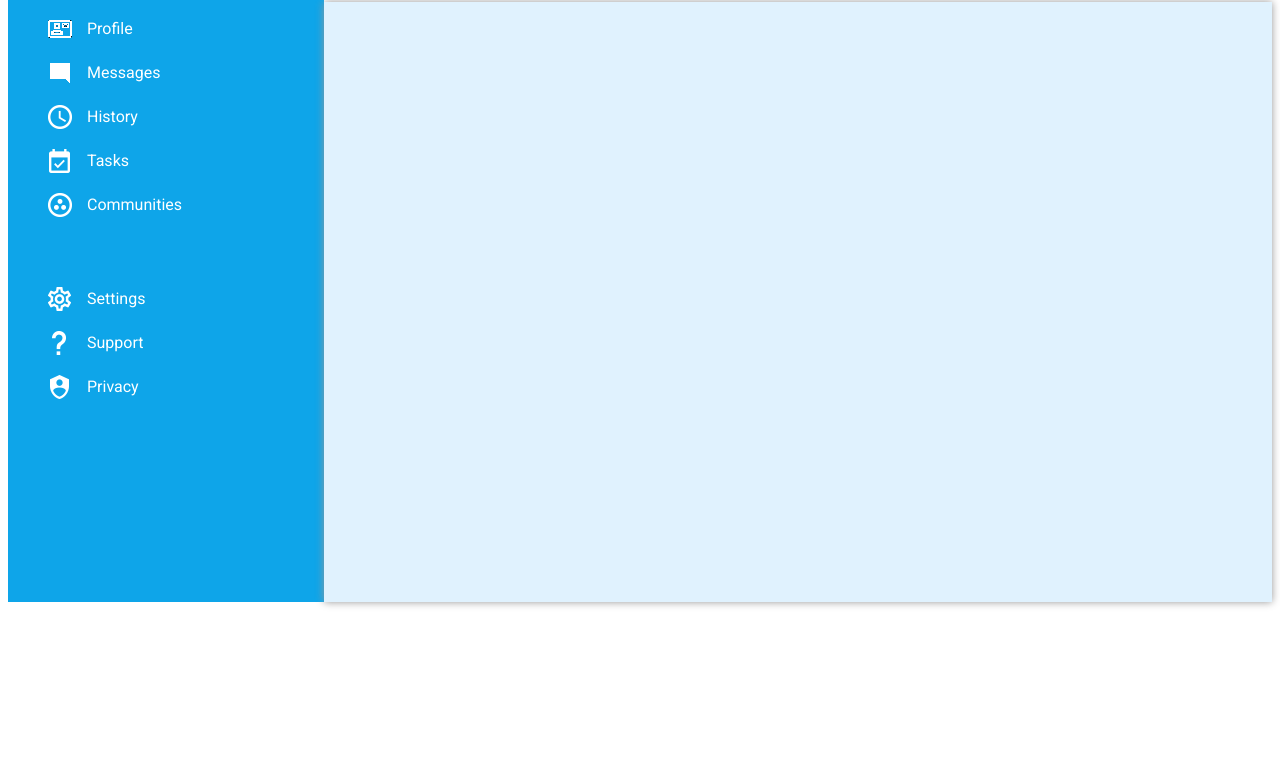
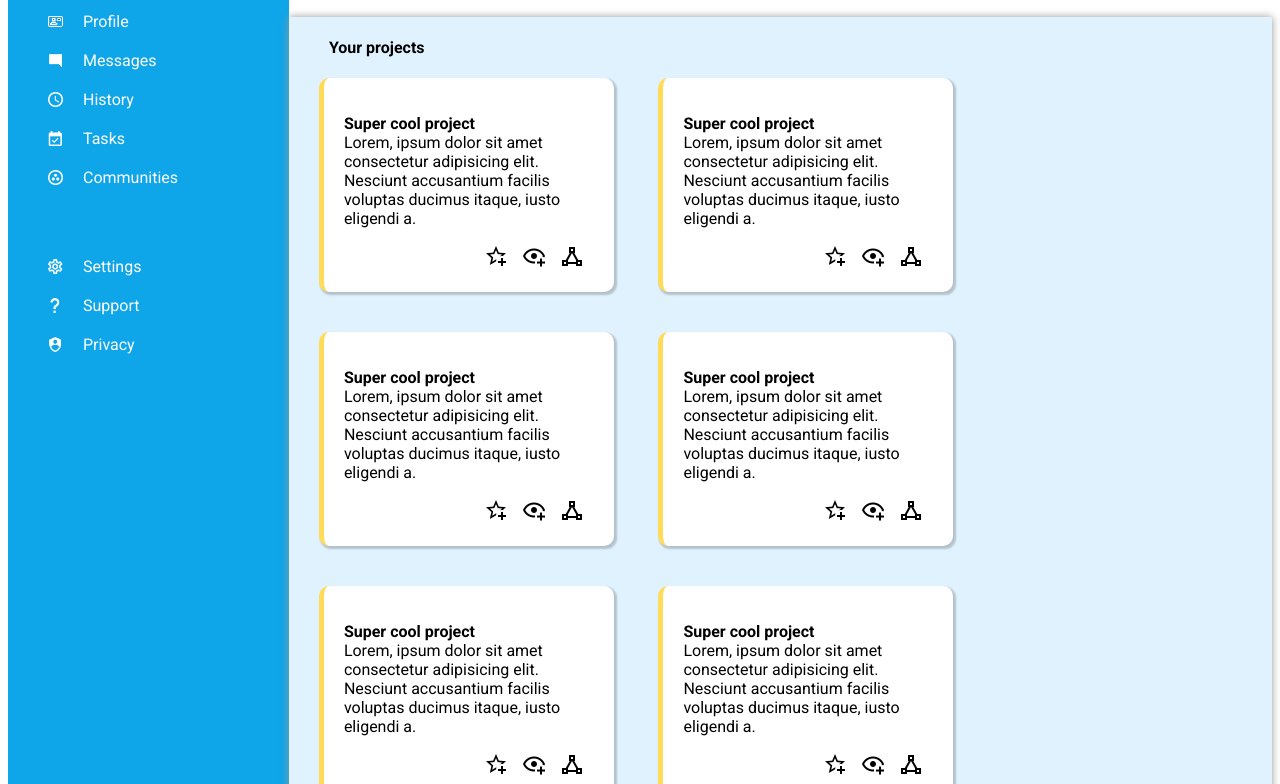
Before and after one commit to Martinitu/adminDashboard-, a plain HTML site: page index.htm in a window 1280 px wide. Shown: the part 156-940 px from the top of the page. Before the commit the page ends 800 px from the top, so only its background shows below. Drawn offline with Linux system fonts and the light colour scheme.

Commit message:
main content and style added

```diff
--- a/index.htm
+++ b/index.htm
@@ -88,7 +88,79 @@
         </div>
   </div>
   <div class="main-content">
+        <div class="leftMain">
+            <h4>Your projects</h4>
+            <div class="projectGrid">
+                <div class="projectDescription">
+                    <p><a href=""><span class="projectTitle">Super cool project</span></a> <br>
+                        Lorem, ipsum dolor sit amet consectetur adipisicing elit. Nesciunt accusantium
+                        facilis voluptas ducimus itaque, iusto eligendi a.
+                      </p>
+                      <div class="projectIcons">
+                         <a href=""> <img src="./icons/star-plus-outline.png" alt=""></a>
+                          <a href=""><img src="./icons/eye-plus-outline.png" alt=""></a>
+                         <a href=""><img src="./icons/vector-triangle.png" alt=""></a>
+                      </div>
+                </div>
+                <div class="projectDescription">
+                    <p><a href=""><span class="projectTitle">Super cool project</span></a> <br>
+                        Lorem, ipsum dolor sit amet consectetur adipisicing elit. Nesciunt accusantium
+                        facilis voluptas ducimus itaque, iusto eligendi a.
+                      </p>
+                      <div class="projectIcons">
+                         <a href=""> <img src="./icons/star-plus-outline.png" alt=""></a>
+                          <a href=""><img src="./icons/eye-plus-outline.png" alt=""></a>
+                         <a href=""><img src="./icons/vector-triangle.png" alt=""></a>
+                      </div>
+                </div>
 
+                <div class="projectDescription">
+                    <p><a href=""><span class="projectTitle">Super cool project</span></a> <br>
+                        Lorem, ipsum dolor sit amet consectetur adipisicing elit. Nesciunt accusantium
+                        facilis voluptas ducimus itaque, iusto eligendi a.
+                      </p>
+                      <div class="projectIcons">
+                         <a href=""> <img src="./icons/star-plus-outline.png" alt=""></a>
+                          <a href=""><img src="./icons/eye-plus-outline.png" alt=""></a>
+                         <a href=""><img src="./icons/vector-triangle.png" alt=""></a>
+                      </div>
+                </div>
+                <div class="projectDescription">
+                    <p><a href=""><span class="projectTitle">Super cool project</span></a> <br>
+                        Lorem, ipsum dolor sit amet consectetur adipisicing elit. Nesciunt accusantium
+                        facilis voluptas ducimus itaque, iusto eligendi a.
+                      </p>
+                      <div class="projectIcons">
+                         <a href=""> <img src="./icons/star-plus-outline.png" alt=""></a>
+                          <a href=""><img src="./icons/eye-plus-outline.png" alt=""></a>
+                         <a href=""><img src="./icons/vector-triangle.png" alt=""></a>
+                      </div>
+                </div>
+                <div class="projectDescription">
+                    <p><a href=""><span class="projectTitle">Super cool project</span></a> <br>
+                        Lorem, ipsum dolor sit amet consectetur adipisicing elit. Nesciunt accusantium
+                        facilis voluptas ducimus itaque, iusto eligendi a.
+                      </p>
+                      <div class="projectIcons">
+                         <a href=""> <img src="./icons/star-plus-outline.png" alt=""></a>
+                          <a href=""><img src="./icons/eye-plus-outline.png" alt=""></a>
+                         <a href=""><img src="./icons/vector-triangle.png" alt=""></a>
+                      </div>
+                </div>
+
+                <div class="projectDescription">
+                    <p><a href=""><span class="projectTitle">Super cool project</span></a> <br>
+                        Lorem, ipsum dolor sit amet consectetur adipisicing elit. Nesciunt accusantium
+                        facilis voluptas ducimus itaque, iusto eligendi a.
+                      </p>
+                      <div class="projectIcons">
+                         <a href=""> <img src="./icons/star-plus-outline.png" alt=""></a>
+                          <a href=""><img src="./icons/eye-plus-outline.png" alt=""></a>
+                         <a href=""><img src="./icons/vector-triangle.png" alt=""></a>
+                      </div>
+                </div>
+
+        <div class="rightMain"></div>
 
   </div>
 
--- a/style.css
+++ b/style.css
@@ -15,10 +15,10 @@ body {
 
 .container {
 
-    height: 750px;
+
     display: grid;
-    grid-template-columns: 1fr 3fr;
-    grid-template-rows:  1fr 4fr;
+    grid-template-columns: 1fr 3.5fr;
+    grid-template-rows:  1fr 5fr;
 }
 
 .header {
@@ -153,7 +153,8 @@ body {
 
 }
 .sidebarLinks img {
-    margin-right: 15px;
+    margin-right: 20px;
+    width: 15px;
 }
 
 .sidebarspace {
@@ -178,3 +179,41 @@ body {
     background-color: #e0f2fe;
     box-shadow: 0px 0px 8px 0px #969696;
 }
+.leftMain {
+    margin-left: 30px;
+    width: 65%;
+    display: flex;
+    flex-direction: column;
+
+}
+.projectGrid {
+    display: grid;
+    grid-template-columns: 1fr 1fr;
+    gap: 40px
+}
+
+.projectDescription {
+    background-color: white;
+    width: 250px;
+    border-left: solid 5px #ffdb58;
+    padding: 20px 20px 20px 20px;
+    box-shadow: 2px 2px 2px 1px rgba(0, 0, 0, 0.2);;
+    border-radius: 10px;
+
+}
+
+.projectIcons {
+    display: flex;
+    justify-content: space-between;
+    width: 100px;
+    margin-left: 140px;
+}
+.projectTitle {
+
+    color: black;
+    font-weight: 600;
+}
+
+.leftMain h4 {
+    margin-left: 10px;
+}
```
Also changed, not shown: icons/eye-plus-outline.png (added), icons/star-plus-outline.png (added), icons/vector-triangle.png (added).
